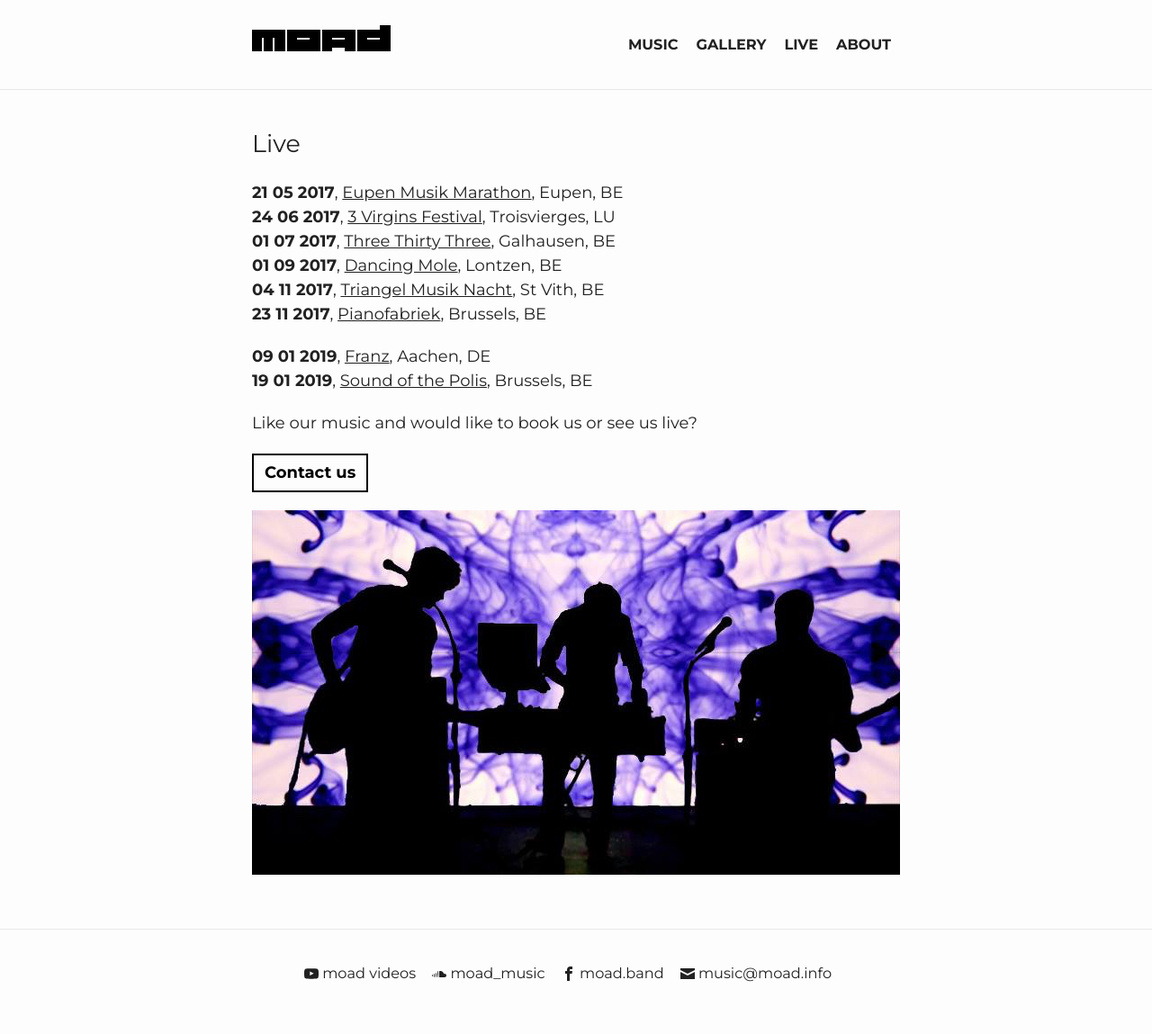
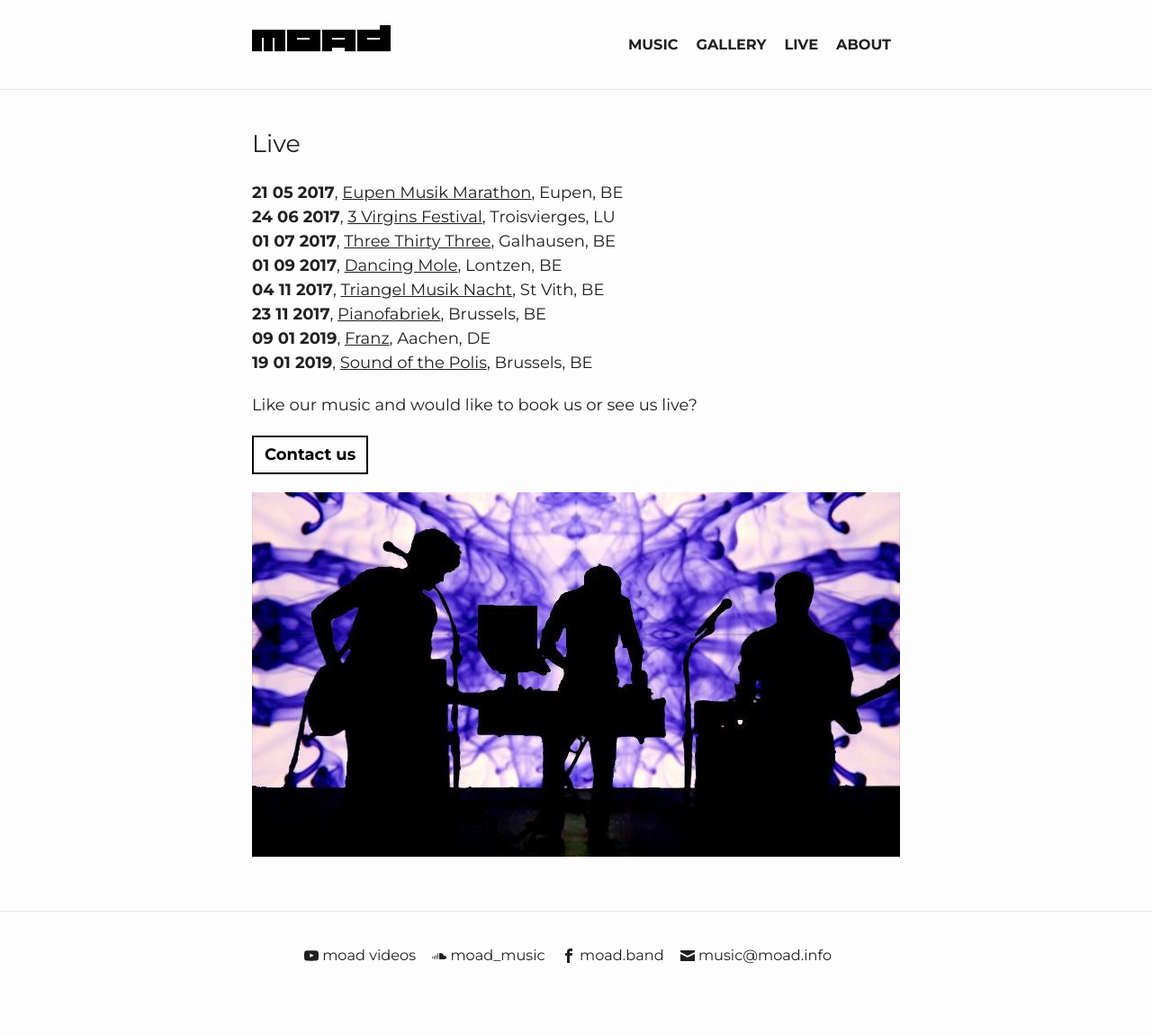
Before and after one commit to marcnoel/moad-site, a Jekyll site: the page built from live.html, in a window 1280 px wide. Shown: the whole page at 90% size. Built offline with Jekyll 4.4.1, drawn with Linux system fonts in a browser that asks for light colours.

Commit message:
Update live.html

```diff
--- a/live.html
+++ b/live.html
@@ -42,9 +42,7 @@
     <li><strong>04 11 2017</strong>, <a style="text-decoration:underline;" href="http://www.triangel.com/cms/index.php" target="_blank">Triangel Musik Nacht</a>, St Vith, BE</li>
     <li><strong>23 11 2017</strong>,
     <a style="text-decoration:underline;" href="http://www.pianofabriek.be" target="_blank">Pianofabriek</a>, Brussels, BE</li>
-  <ul>
-  <p></p>
-  </ul>
+    <li></li>
     <li><strong>09 01 2019</strong>,
     <a style="text-decoration:underline;" href="http://www.franz-aachen.de/" target="_blank">Franz</a>, Aachen, DE</li>
     <li><strong>19 01 2019</strong>,
```
